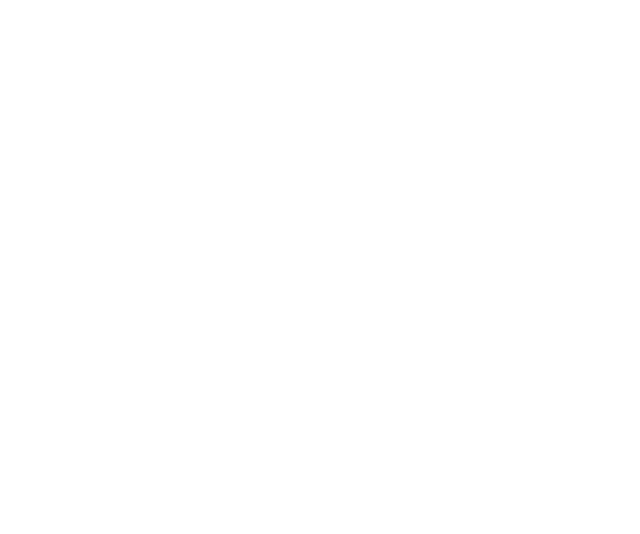
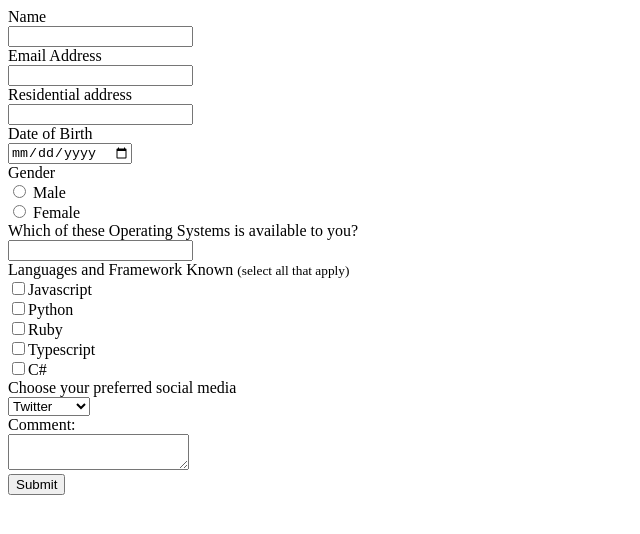
Before and after one commit to Excellent247/survey-form-2022, a plain HTML site: page index.html in a window 1280 px wide. Shown: the whole page, without its empty margins (0-640 px from the left). Drawn offline with Linux system fonts and the light colour scheme.

Commit message:
html added

```diff
--- a/index.html
+++ b/index.html
@@ -1,12 +1,79 @@
 <!DOCTYPE html>
 <html lang="en">
-<head>
-    <meta charset="UTF-8">
-    <meta http-equiv="X-UA-Compatible" content="IE=edge">
-    <meta name="viewport" content="width=device-width, initial-scale=1.0">
+  <head>
+    <meta charset="UTF-8" />
+    <meta http-equiv="X-UA-Compatible" content="IE=edge" />
+    <meta name="viewport" content="width=device-width, initial-scale=1.0" />
+    <meta name="description" content="Survey form project 2022" />
+    <link
+      rel="icon"
+      href="/imgs/service_question_information_help_icon_230005.png"
+    />
     <title>Survey Project 2022</title>
-</head>
-<body>
-
-</body>
+  </head>
+  <body>
+    <main>
+      <form action="">
+        <div class="form-control">
+          <label for="full-name">Name</label><br />
+          <input type="text" id="full-name" name="full-name" />
+        </div>
+        <div class="form-control">
+          <label for="email">Email Address</label><br />
+          <input type="email" id="email" name="email" />
+        </div>
+        <div class="form-control">
+          <label for="address">Residential address</label><br />
+          <input type="text" id="address" name="address" />
+        </div>
+        <div class="form-control">
+          <label for="dob">Date of Birth</label><br />
+          <input type="date" id="dob" name="dob" />
+        </div>
+        <div class="form-control">
+        <label for="gender">Gender</label><br>
+          <input type="radio" id="male" name="gender" value="Male" />
+          <label for="html">Male</label><br />
+          <input type="radio" id="css" name="gender" value="Female" />
+          <label for="css">Female</label><br />
+        </div>
+        <div class="form-control">
+            <label for="opsystems">Which of these Operating Systems is available to you?</label><br>
+            <input list="opsystems" name="opsystems">
+                <datalist id="opsystems">
+                  <option value="Linux">
+                  <option value="Window">
+                  <option value="Mac">
+                </datalist>
+        </div>
+        <div class="form-control">
+            <label>
+                Languages and Framework Known
+                <small>(select all that apply)</small>
+            </label><br>
+            <label for="inp1"><input type="checkbox" name="inp">Javascript</input></label><br>
+            <label for="inp2"><input type="checkbox" name="inp">Python</input></label><br>
+            <label for="inp3"><input type="checkbox" name="inp">Ruby</input></label><br>
+            <label for="inp4"><input type="checkbox" name="inp">Typescript</input></label><br>
+            <label for="inp5"><input type="checkbox" name="inp">C#</input></label><br>
+        </div>
+        <div class="form-control">
+            <label for="social-media">Choose your preferred social media</label><br>
+            <select id="social-media" name="social-media" size="1">
+              <option value="twitter">Twitter</option>
+              <option value="saab">Facebook</option>
+              <option value="fiat">LinkedIn</option>
+              <option value="audi">Instagram</option>
+            </select>
+        </div>
+        <div class="form-control">
+            <label for="comments">Comment:</label><br>
+            <textarea name="comments" id="comments"></textarea>
+        </div>
+        <div class="form-control">
+            <button type="submit" value="submit">Submit</button>
+        </div>
+      </form>
+    </main>
+  </body>
 </html>
```
Also changed, not shown: imgs/service_question_information_help_icon_230005.png (added).
